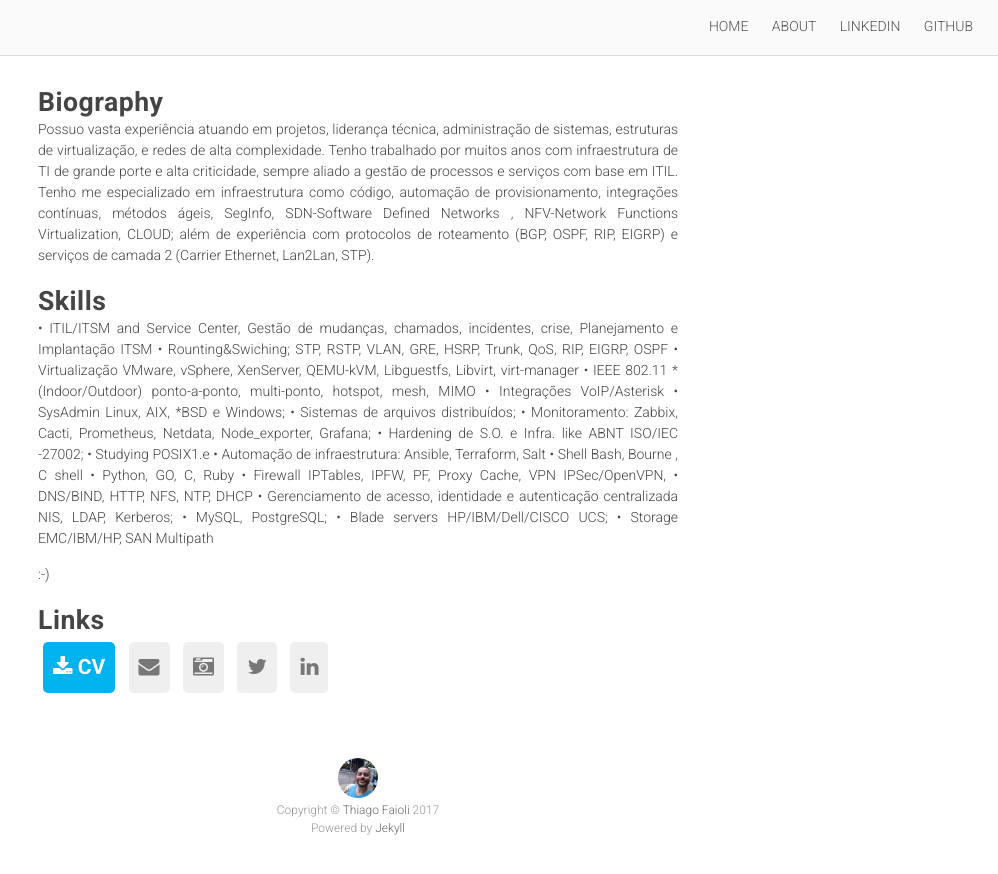
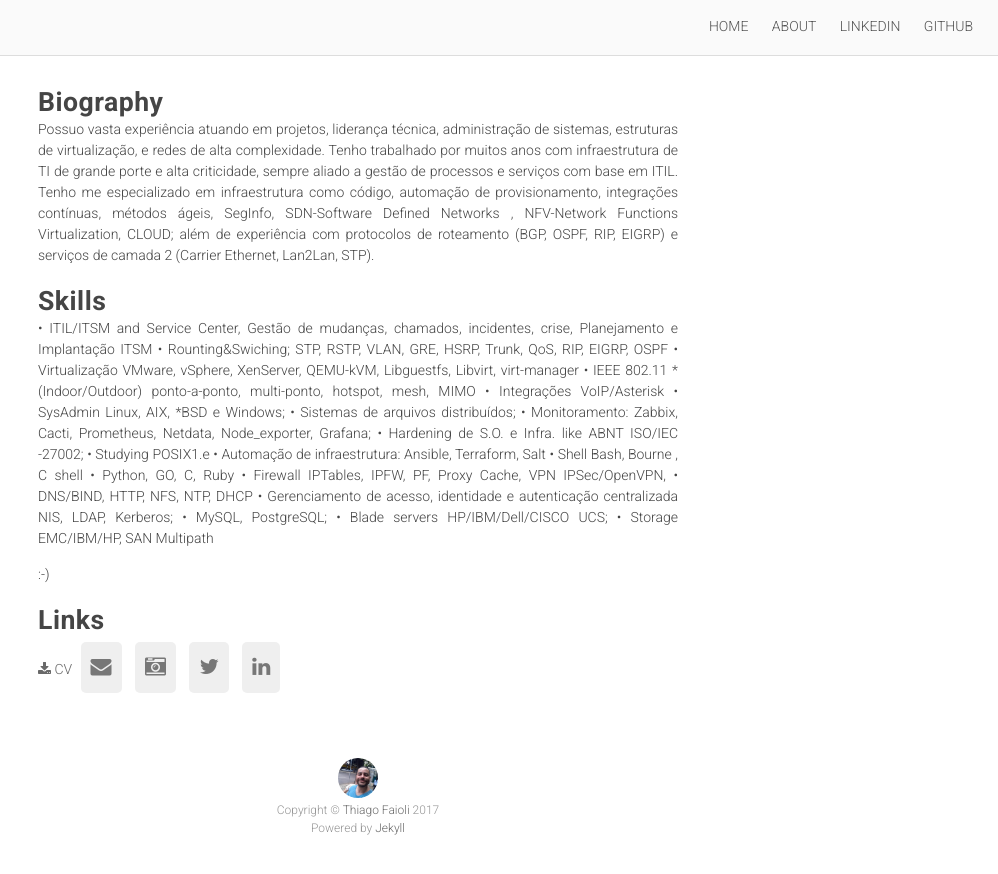
Before and after one commit to 0xfaioli/0xfaioli.github.io, a Jekyll site: the page built from docs/resume.markdown, in a window 1280 px wide. Shown: the top 874 px of the page, without its empty margins (282-1280 px from the left). Built offline with Jekyll 4.4.1, drawn with Linux system fonts in a browser that asks for light colours; nearby versions of some CDN libraries; Markdown is read by kramdown in place of the engine named in the settings.

```diff
--- a/docs/resume.markdown
+++ b/docs/resume.markdown
@@ -32,7 +32,7 @@ Possuo vasta experiência atuando em projetos, liderança técnica, administraç
 
 # Links
 <div style="text-align: left">
-    <a class="resume" href="{{ site.baseurl }}/resources/content/resume.pdf" target="_blank">
+    <a class="cvfaioli" href="{{ site.baseurl }}/resources/content/cvfaioli.pdf" target="_blank">
       <i class="fa fa-download"></i> CV
     </a>
     <a class="link" href="mailto:thiago@tcpip.net.br" target="_blank">
```
Also changed, not shown: other parts of docs/resume.markdown (+1 -1 lines), 14 other files.
